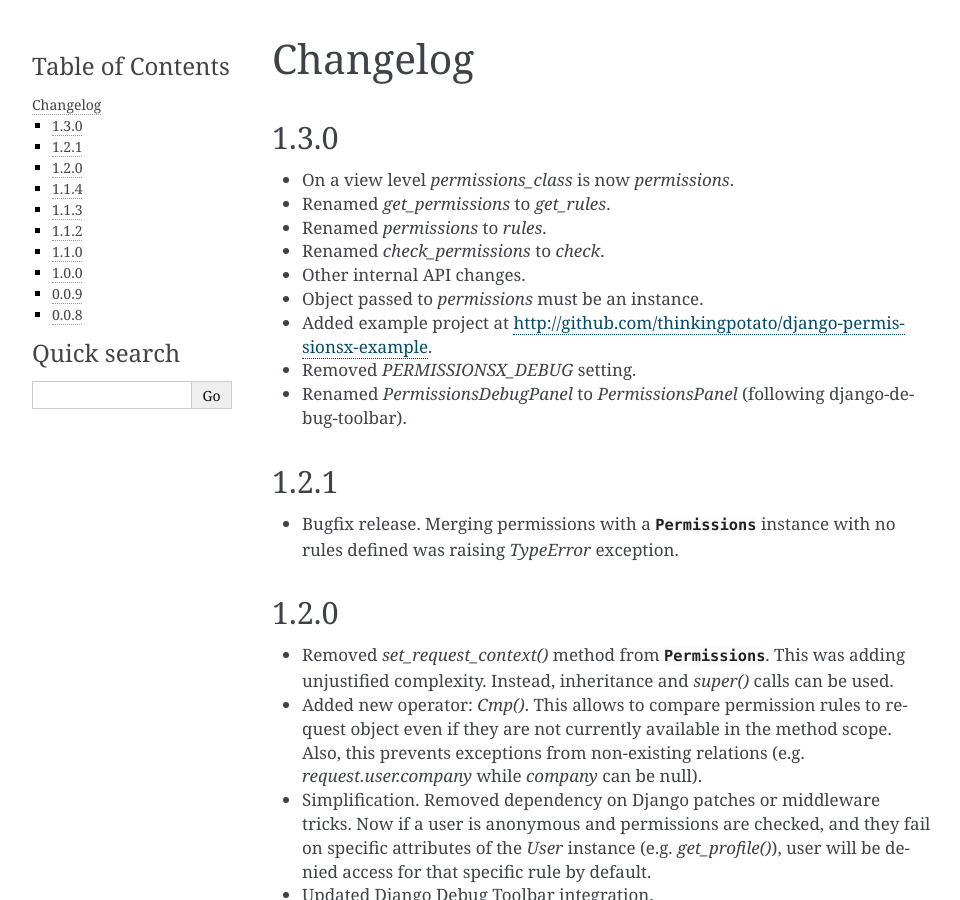
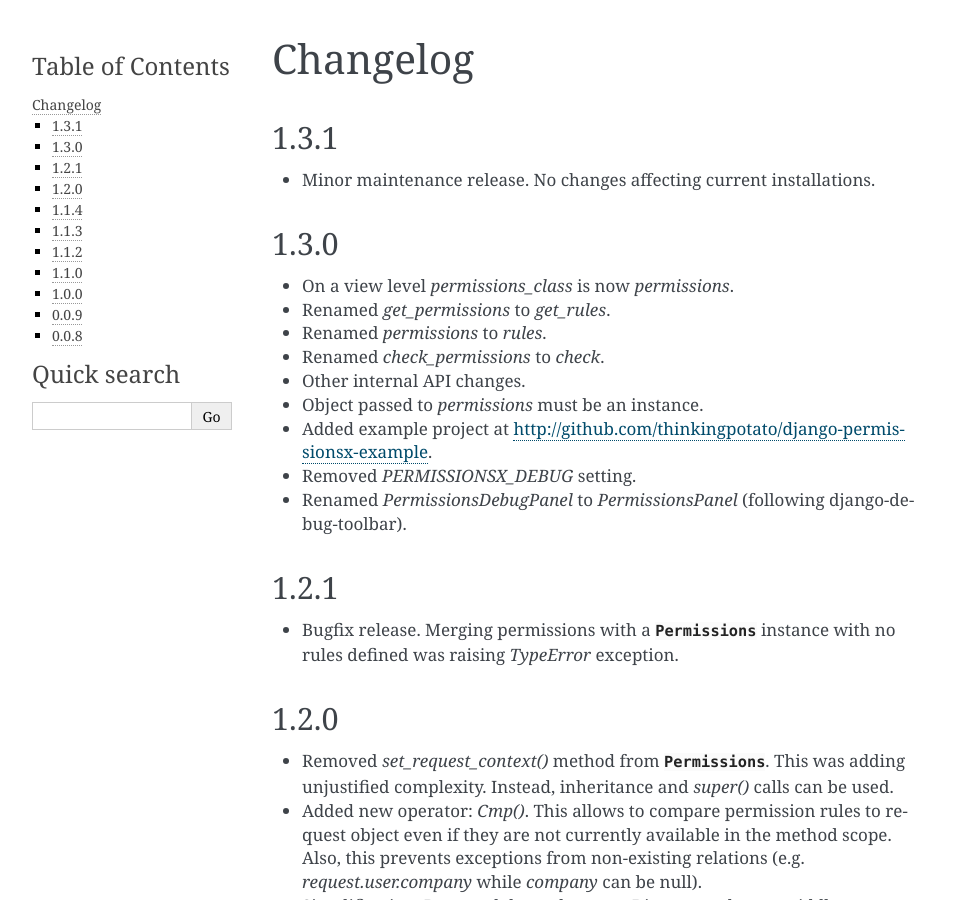
Before and after one commit to antoniotaranto/django-permissionsx, a Sphinx documentation site: the page built from docs/changelog.rst, in a window 1280 px wide and 900 px high. Shown: the whole window, without its empty margins (148-1108 px from the left). Built offline with Sphinx 7.4.7, drawn with Linux system fonts in a browser that asks for light colours.

Commit message:
Updated changelog

```diff
--- a/docs/changelog.rst
+++ b/docs/changelog.rst
@@ -1,6 +1,11 @@
 =========
 Changelog
 =========
+
+1.3.1
+=====
+
+* Minor maintenance release. No changes affecting current installations.
 
 1.3.0
 =====
```
